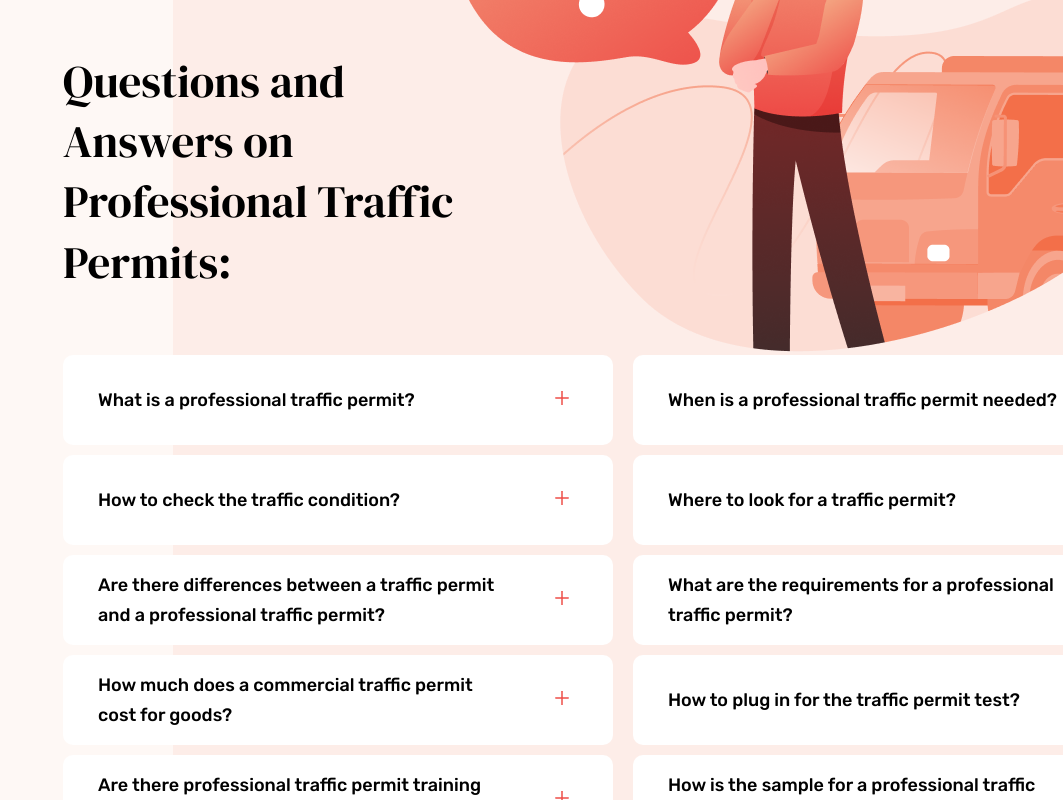
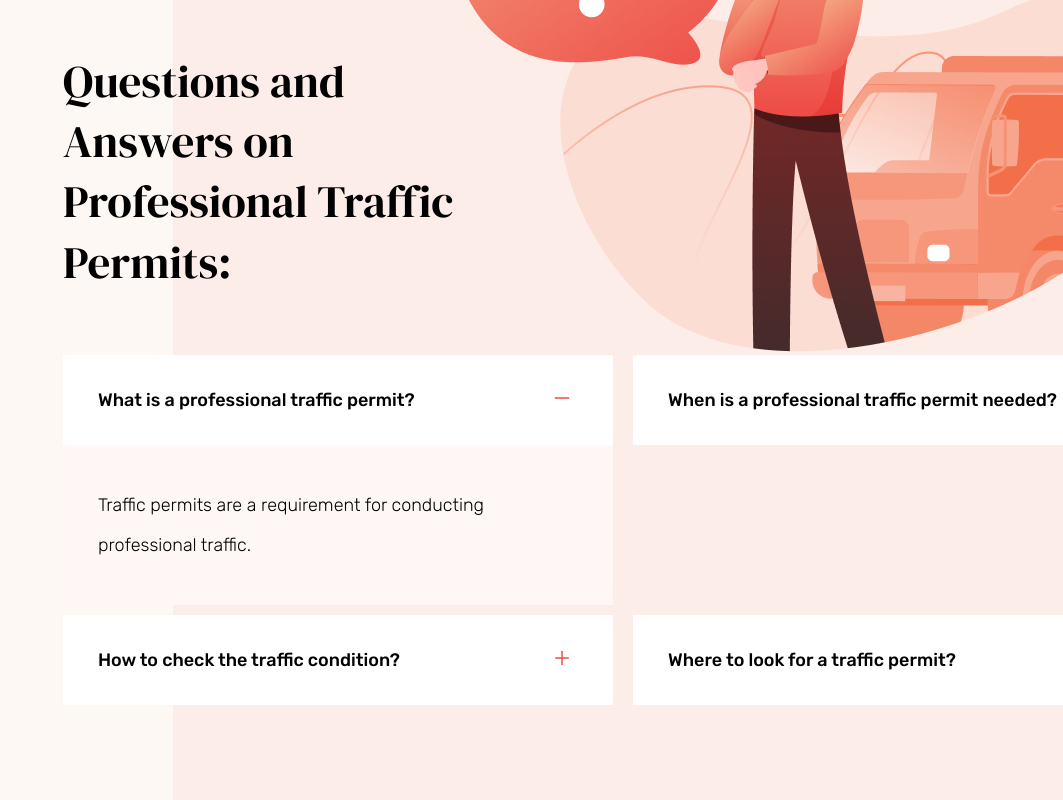
Before and after one commit to freesudani/Traffico, a React (Create React App) app: page / in a window 1280 px wide. Both pictures are taken after a click on the button 779 px from the left and 3352 px from the top of the page. Shown: the part 2952-3752 px from the top of the page, without its empty margins (217-1280 px from the left). Built offline with nearby package versions, Linux system fonts and the light colour scheme.

Commit message:
Question

```diff
--- a/src/components/FAQ.js
+++ b/src/components/FAQ.js
@@ -96,7 +96,13 @@ const FAQ = () => {
       </Top>
       <Bottom>
         {data.map((article, i) => {
-          return <Question key={i} question={article.question} />;
+          return (
+            <Question
+              key={i}
+              question={article.question}
+              answer={article.answer}
+            />
+          );
         })}
         <LoadMore>
           <LoadMoreText>
--- a/src/components/Question.js
+++ b/src/components/Question.js
@@ -1,17 +1,22 @@
-import React from "react";
+import React, { useState } from "react";
 import styled from "styled-components";
 import { AiOutlinePlus, AiOutlineMinus } from "react-icons/ai";
 import { Colors } from "../theme/Theme";
 import Body3 from "../theme/Body3.styled";
+import Body1 from "../theme/Body1.styled";
 
 const QuestionSec = styled.div`
+  width: 55rem;
+  height: 25rem;
+  border-radius: 1rem;
+`;
+
+const Q = styled.div`
   display: flex;
   justify-content: space-between;
   align-items: center;
-  width: 55rem;
-  height: 9rem;
   background-color: ${Colors.Text.TextWhite};
-  border-radius: 1rem;
+  height: 36%;
 `;
 
 const Qtext = styled.div`
@@ -28,15 +33,41 @@ const Button = styled.button`
   margin-right: 3.5rem;
 `;
 
+const A = styled.div`
+  display: flex;
+  justify-content: space-between;
+  align-items: center;
+  background-color: #fff7f5;
+  height: 16rem;
+`;
+
+const Atext = styled.div`
+  margin-left: 3.5rem;
+  max-width: 40rem;
+`;
+
 const Question = (props) => {
+  const [showAnswer, setShowAnswer] = useState(false);
+
+  const displayAnswer = () => setShowAnswer(!showAnswer);
+
   return (
     <QuestionSec>
-      <Qtext>
-        <Body3>{props.question}</Body3>
-      </Qtext>
-      <Button>
-        <AiOutlinePlus />
-      </Button>
+      <Q>
+        <Qtext>
+          <Body3>{props.question}</Body3>
+        </Qtext>
+        <Button onClick={displayAnswer}>
+          {!showAnswer ? <AiOutlinePlus /> : <AiOutlineMinus />}
+        </Button>
+      </Q>
+      {showAnswer && (
+        <A>
+          <Atext>
+            <Body1>{props.answer}</Body1>
+          </Atext>
+        </A>
+      )}
     </QuestionSec>
   );
 };
```
